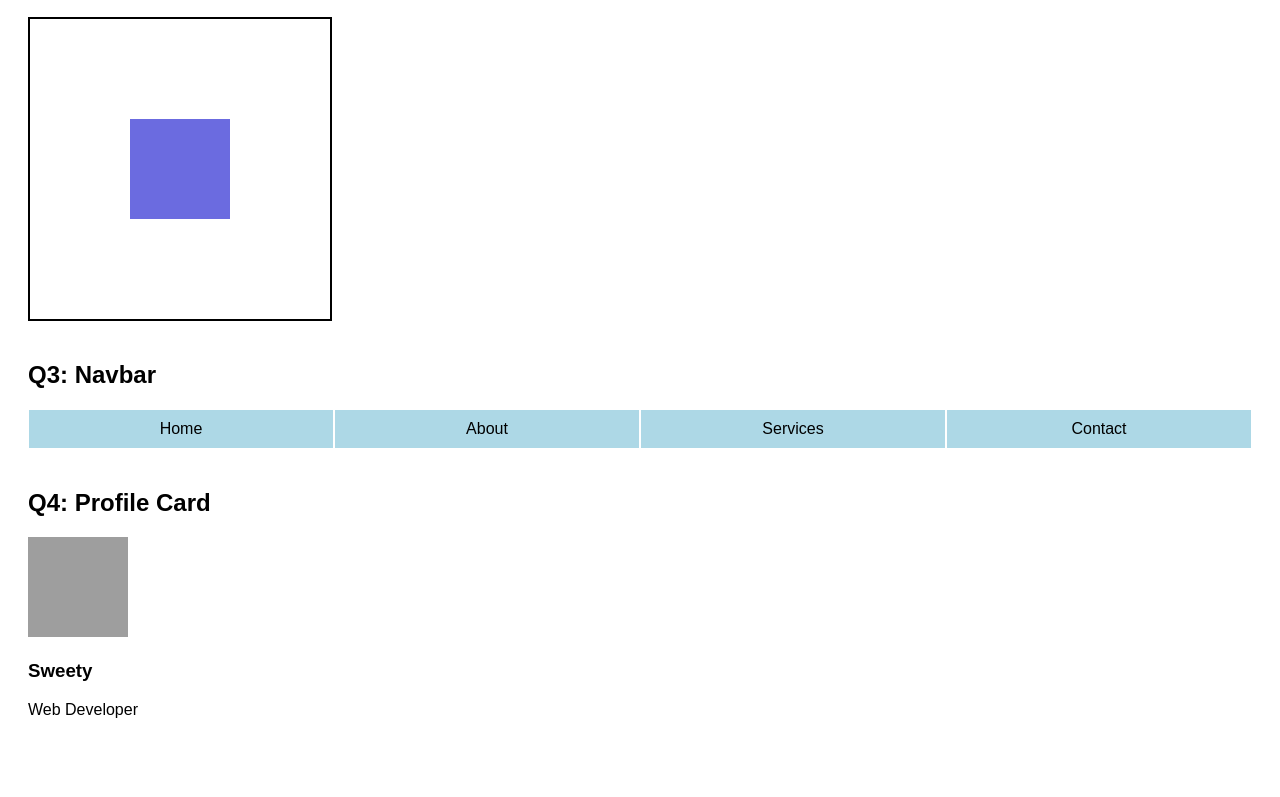
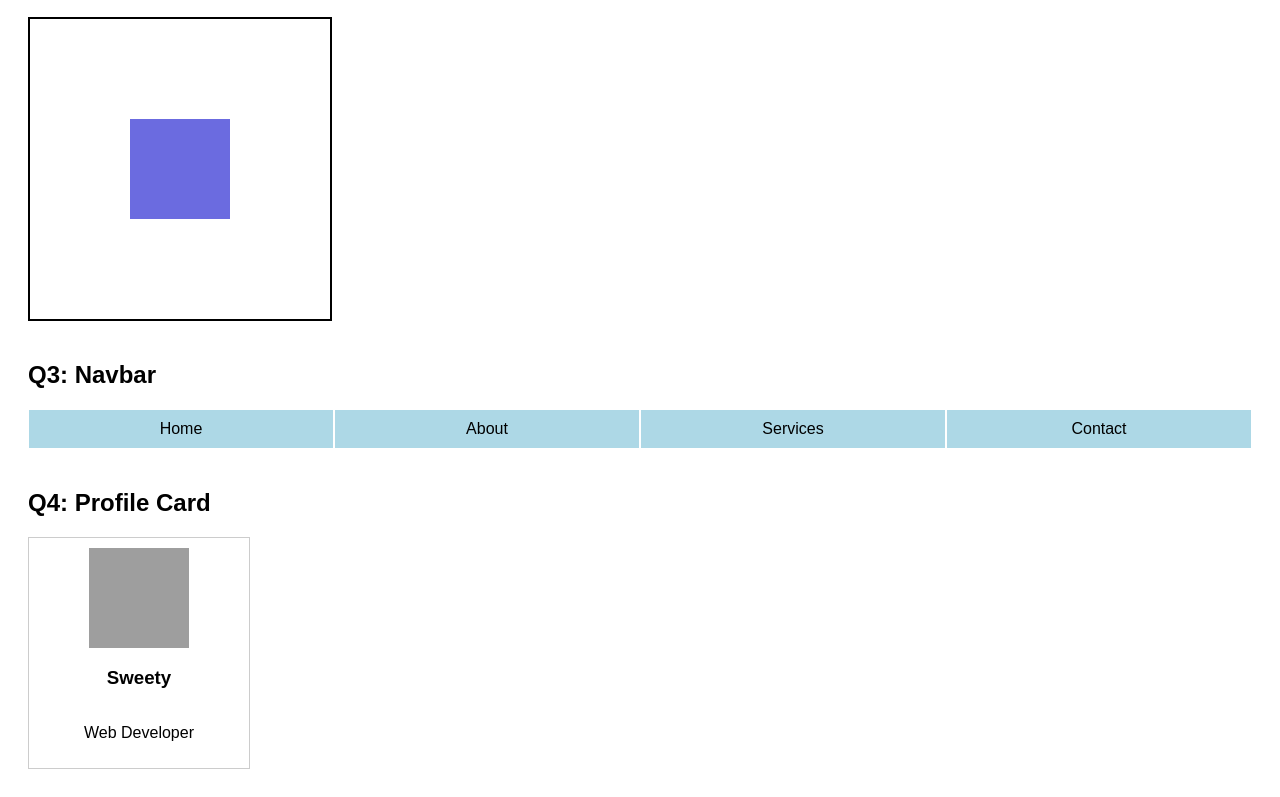
Before and after one commit to Sweetypatel13/Flexbox, a plain HTML site: page index.html in a window 1280 px wide. Shown: the part 549-1346 px from the top of the page. Before the commit the page ends 1312 px from the top, so only its background shows below. Drawn offline with Linux system fonts and the light colour scheme; grey boxes are pictures that could not be loaded.

Commit message:
created css for q4

```diff
--- a/index.html
+++ b/index.html
@@ -58,6 +58,17 @@
       border: 1px solid white;
       flex-wrap: wrap;
     }
+    /* Q4 */
+    .profile-card {
+      width: 200px;
+      border: 1px solid #ccc;
+      display: flex;
+      flex-direction: column;
+      align-items: center;
+      padding: 10px;
+      background-size: cover;
+
+    }
     </style>
 </head>
 <body>
```
